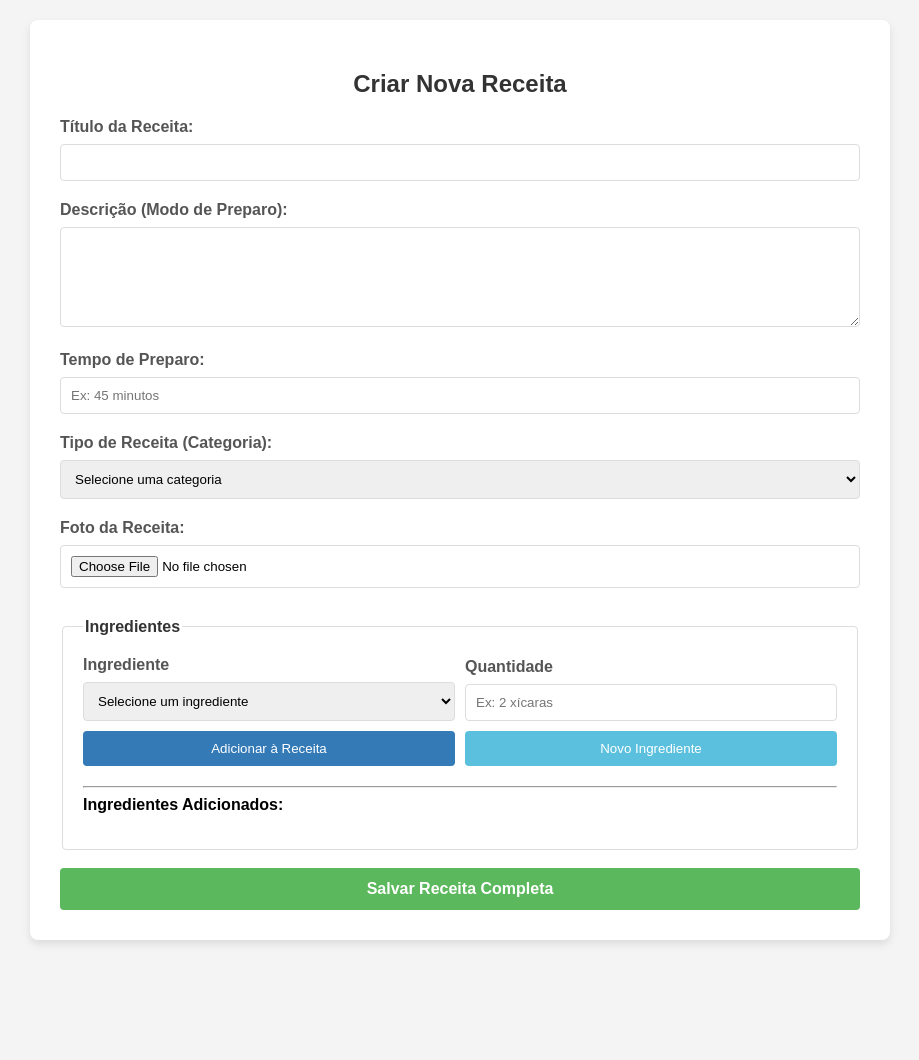
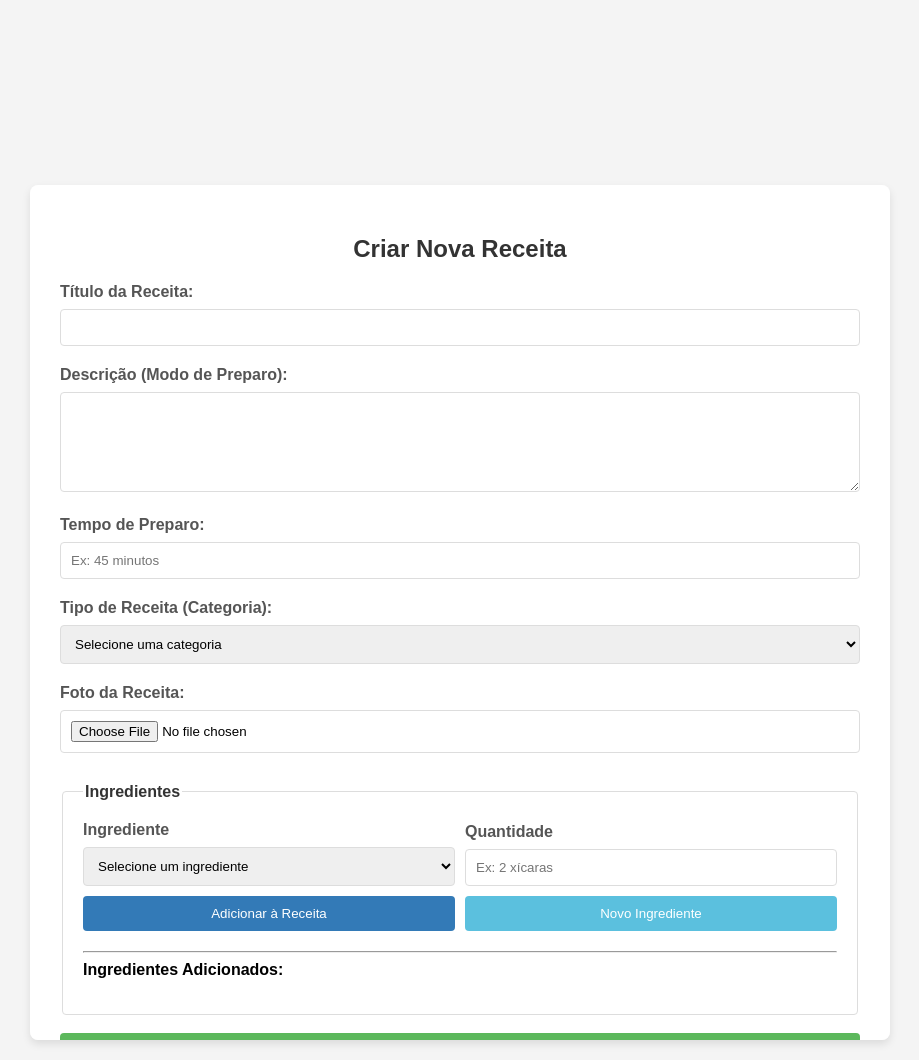
Before and after one commit to JoseMatheusNagata/MatchDeReceitas, a PHP site: page /view/criar_receitas.php in a window 1280 px wide. Shown: the whole page, without its empty margins (180-1099 px from the left). Run offline with PHP 8.4, Linux system fonts and the light colour scheme.

Commit message:
ajustes de css nas telas de meus_swipes e criar_receitas

```diff
--- a/css/criar_receitas.css
+++ b/css/criar_receitas.css
@@ -1,16 +1,25 @@
 body {
     font-family: Arial, sans-serif;
     background-color: #f4f4f4;
-    margin: 0; padding: 20px;
+    margin: 0;
+    display: flex;
+    align-items: center;
+    justify-content: center;
+    min-height: 100vh;
+    padding-top: 100px;
+    box-sizing: border-box;
 }
+
 .form-container {
     background-color: #fff;
     padding: 30px;
     border-radius: 8px;
     box-shadow: 0 4px 8px rgba(0,0,0,0.1);
-    max-width: 800px;
+    width: 800px;
     margin: auto;
     margin-bottom: 20px;
+    height: 75vh;
+    overflow-y: auto;
 }
 h2 {
     text-align: center;
```
Also changed, not shown: css/index.css (+8 -5 lines), css/meus_swipes.css (+6 -1 lines), img/background.png (added).
